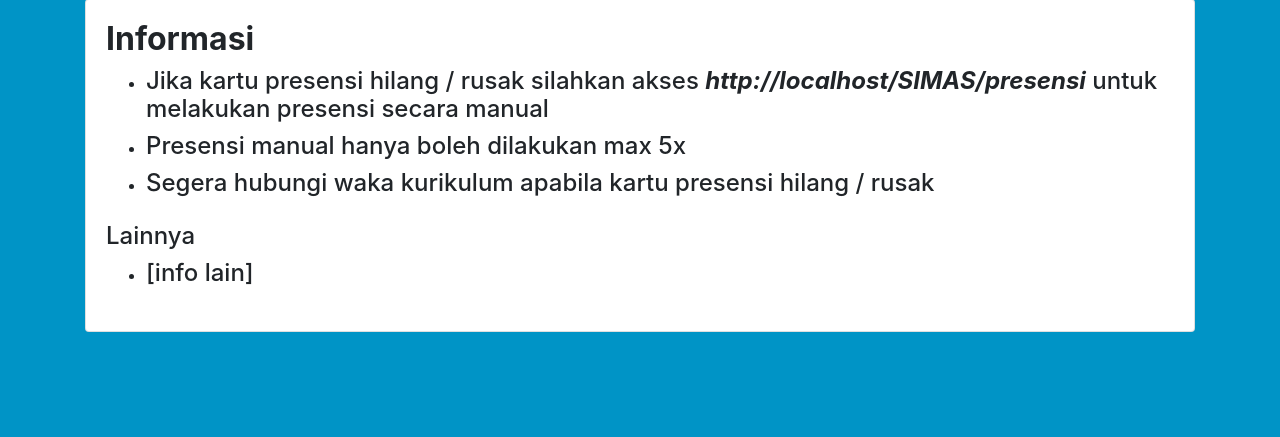
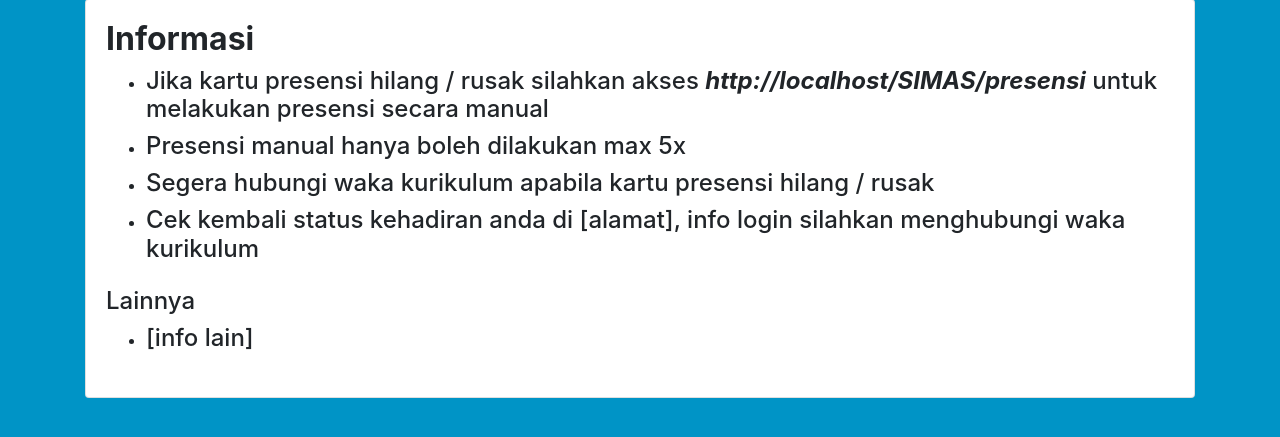
Before and after one commit to WindyOktia/SIMAS, a CodeIgniter app: page /SIMAS/index.php/presensi/index in a window 1280 px wide. Shown: the part 150-587 px from the top of the page. Run offline with CodeIgniter, Linux system fonts and the light colour scheme; data that the repository does not hold is empty; some libraries are stand-ins or nearby versions.

```diff
--- a/application/views/presensi/main.php
+++ b/application/views/presensi/main.php
@@ -35,10 +35,10 @@
 </style>
 
 <div class="container">
-<form action="<?= base_url('presensi/harian')?>" method="post" id="presensi">
-                    <input type="text" name="id" class="rfid" id="rfid" autocomplete="off" autofocus required>
-                    <!-- <button type="submit">tes</button> -->
-                </form>
+        <form action="<?= base_url('presensi/harian')?>" method="post" id="presensi">
+            <input type="text" name="id" class="rfid" id="rfid" autocomplete="off" autofocus required>
+            <!-- <button type="submit">tes</button> -->
+        </form>
     <h1 class="text-white text-center" style="font-size:34px"><b>Selamat Datang di SMA Bopkri 1 Yogyakarta</b></h1>
     <h2 class="text-white text-center">Silahkan tempelkan kartu presensi anda</h2>
     <div class="card card-body">
@@ -48,6 +48,7 @@
             <li><h4>Jika kartu presensi hilang / rusak silahkan akses <b><i>http://localhost/SIMAS/presensi</i></b> untuk melakukan presensi secara manual</h4></li>
             <li><h4>Presensi manual hanya boleh dilakukan max 5x</h4></li>
             <li><h4>Segera hubungi waka kurikulum apabila kartu presensi hilang / rusak</h4></li>
+            <li><h4>Cek kembali status kehadiran anda di [alamat], info login silahkan menghubungi waka kurikulum</h4></li>
         </ul>
         <h4>Lainnya</h4>
         <ul>
```
